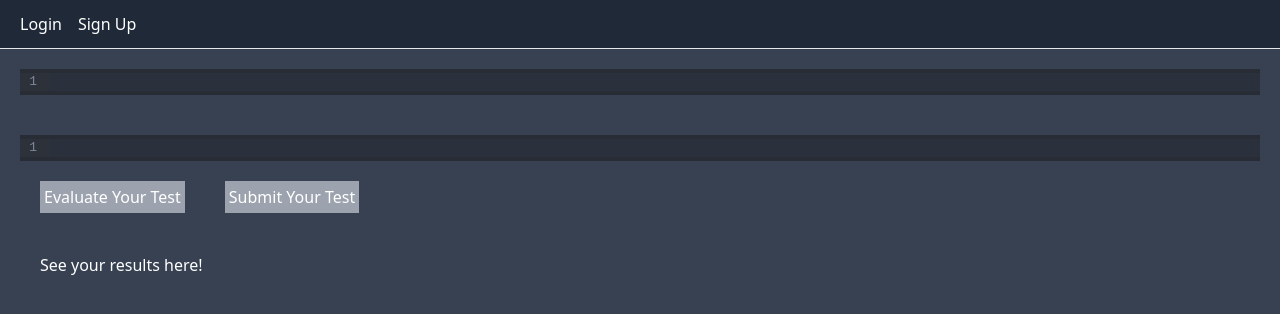
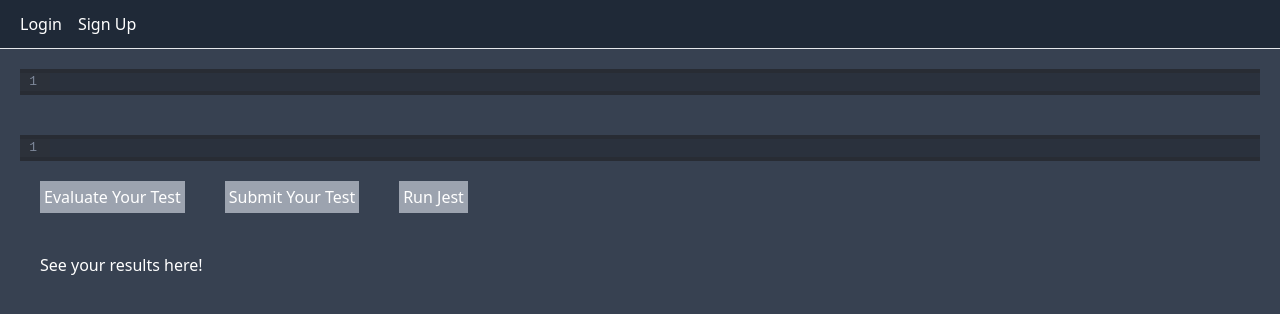
Before and after one commit to Team5-Capstone/capstone, a React app: page /tests in a window 1280 px wide. Shown: the top 314 px of the page. Built offline with nearby package versions, Linux system fonts and the light colour scheme; no server answers.

Commit message:
Add 'Run Jest' button; format

```diff
--- a/client/components/Editor.js
+++ b/client/components/Editor.js
@@ -87,28 +87,21 @@ export const Editor = (props) => {
     };
   }, [narrative]);
 
-  const fetchData = () => {
-    axios
-      .post('/api/tests', {
-        code,
-      })
-      .then((res) => {
-        setResponse(res.data);
-      });
+  const onSubmit = () =>
+    axios.post('/api/tests', { code }).then((res) => {
+      setResponse(res.data);
+    });
+
+  const runTest = () => {
+    axios.get('/api/tests/results', { code }).then((res) => {
+      setResponse(res.data);
+    });
   };
 
-  const onSubmit = () => {
-    fetchData();
-  };
-
-  const runTest = () => {
-    axios
-      .get('/api/tests/results', {
-        code,
-      })
-      .then((res) => {
-        setResponse(res.data);
-      });
+  const runJest = () => {
+    axios.get('/api/tests/jest').then((res) => {
+      setResponse(res.data);
+    });
   };
 
   useEffect(() => {
@@ -153,6 +146,9 @@ export const Editor = (props) => {
       <button className='m-5 bg-gray-400 p-1' onClick={runTest}>
         Submit Your Test
       </button>
+      <button className='m-5 bg-gray-400 p-1' onClick={runJest}>
+        Run Jest
+      </button>
       <div
         className='p-5'
         style={{
--- a/client/components/Home.js
+++ b/client/components/Home.js
@@ -1,4 +1,3 @@
-/* eslint-disable prettier/prettier */
 import React from 'react';
 import { connect } from 'react-redux';
 import '../styles.css';
```
Also changed, not shown: client/styles.css (line endings or trailing spaces).
